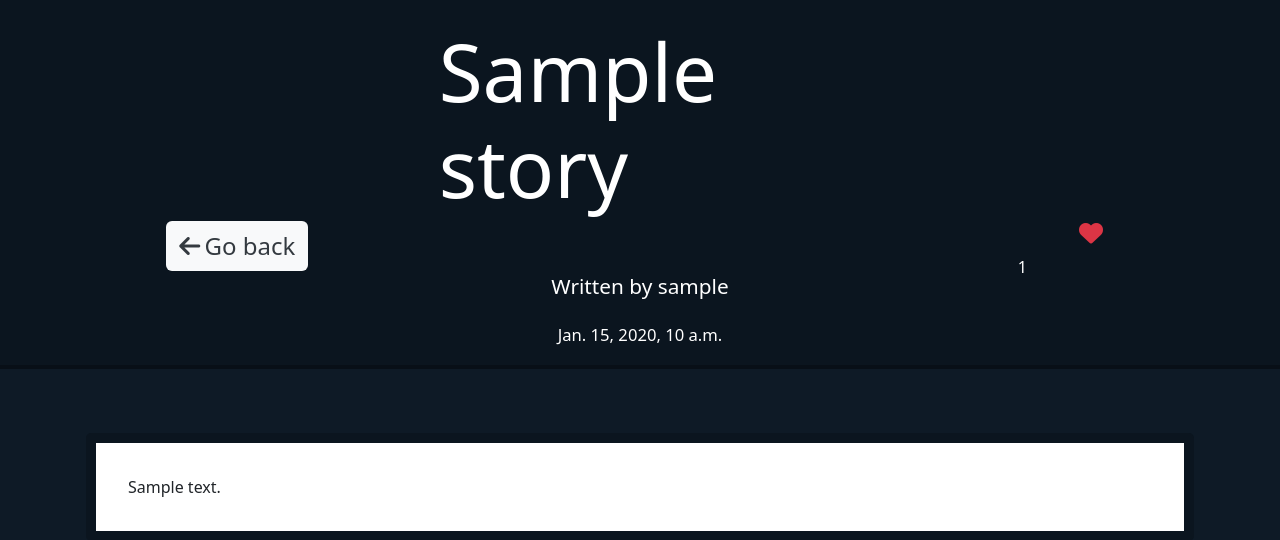
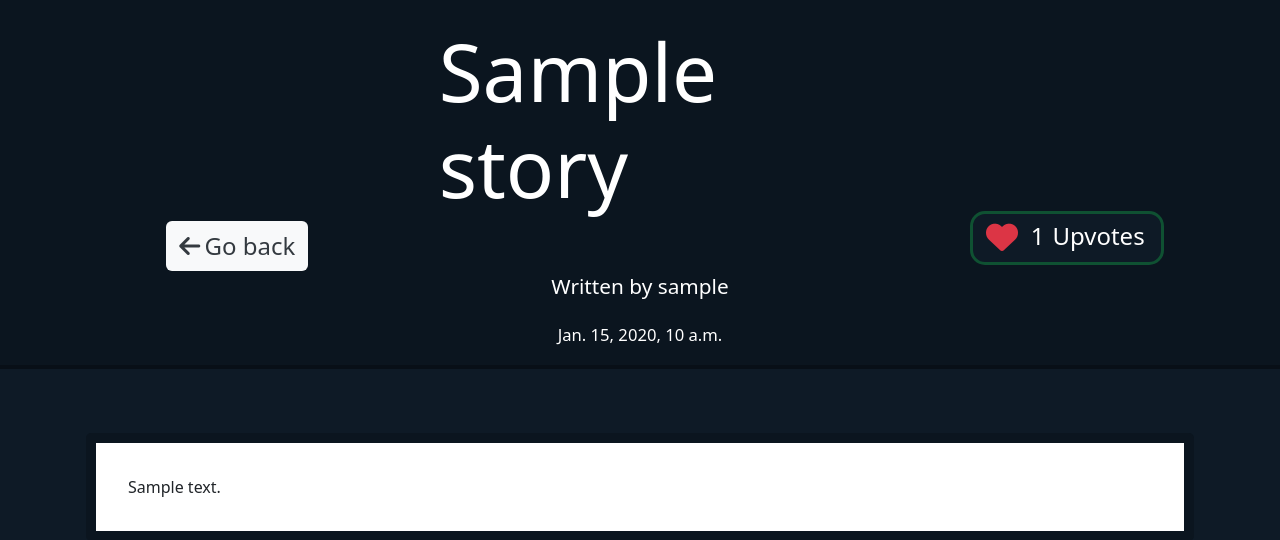
Before and after one commit to MarcusFDev/imaginate-project4, a Django app: a page that uses stories/templates/stories/story_page.html in a window 1280 px wide. Shown: the part 218-758 px from the top of the page. Run offline with Django 4.2, Linux system fonts and the light colour scheme; a user stored in the database is signed in; tables that the repository leaves empty hold one stand-in row (values such as "Sample post"); some libraries are stand-ins or nearby versions.

Commit message:
Add: Styling for Story upvote button.

```diff
--- a/static/css/style.css
+++ b/static/css/style.css
@@ -161,6 +161,24 @@
 .btn-library-return:hover {
     background-color: #87ceeb;
     border: 3px solid #080F17;
+}
+
+.story-upvote {
+    background-color: #0E1A26;
+    border: 3px solid #080F17;
+    border-radius: 15px;
+    max-width: 100%;
+}
+
+.story-upvote-active {
+    background-color: #0E1A26 !important;
+    border: 3px solid #0f5132 !important;
+    border-radius: 15px !important;
+    max-width: 100% !important;
+}
+
+.story-upvote:hover {
+    border: 3px solid #0f5132;
 }
 
 /* Comments Section */
--- a/static/js/script.js
+++ b/static/js/script.js
@@ -313,8 +313,10 @@ $(document).ready(function() {
 
                 // Toggle icon based on story Upvote or Remove Upvote.
                 if (data.action == 'added') {
+                    $(form).find('.story-upvote-div').removeClass('story-upvote').addClass('story-upvote-active');
                     $(form).find('.story-upvote-btn i').removeClass('fa-regular').addClass('fa-solid').addClass('text-danger');
                 } else if (data.action == 'removed') {
+                    $(form).find('.story-upvote-div').removeClass('story-upvote-active').addClass('story-upvote');
                     $(form).find('.story-upvote-btn i').removeClass('fa-solid text-danger').addClass('fa-regular');
                 }
             }
--- a/stories/templates/stories/story_page.html
+++ b/stories/templates/stories/story_page.html
@@ -35,11 +35,16 @@
             <form method="POST" action="{% url 'upvote_story' story.slug %}">
                 {% csrf_token %}
                 <input type="hidden" name="story_upvote" value="{{ story.slug }}">
-                <div>
-                    <button class="btn d-none d-lg-block mt-3 ms-5 story-upvote-btn text-white" type="submit">
-                        <i class="fa-regular fa-heart icon-bg {% if request.user in story.upvoters.all %}fa-solid text-danger animate__animated animate__bounceIn{% endif %}"></i>
+
+                <div
+                    class="d-flex align-items-center story-upvote {% if request.user in story.upvoters.all %} story-upvote-active {% endif %}">
+                    <button class="btn d-none d-lg-block story-upvote-btn text-white" type="submit">
+                        <i
+                            class="fa-regular fa-heart fs-2 {% if request.user in story.upvoters.all %}fa-solid text-danger animate__animated animate__bounceIn{% endif %}"></i>
                     </button>
-                    <span class="story-upvote-count text-white">{{ story.upvotes }}</span>
+                    <span class="story-upvote-count text-white pb-1 pe-2 fs-4">{{ story.upvotes }}</span><span
+                        class="text-white fs-4 pb-1 pe-3"> Upvotes</span>
+
                 </div>
             </form>
         </div>
```
Also changed, not shown: 2 other files.
